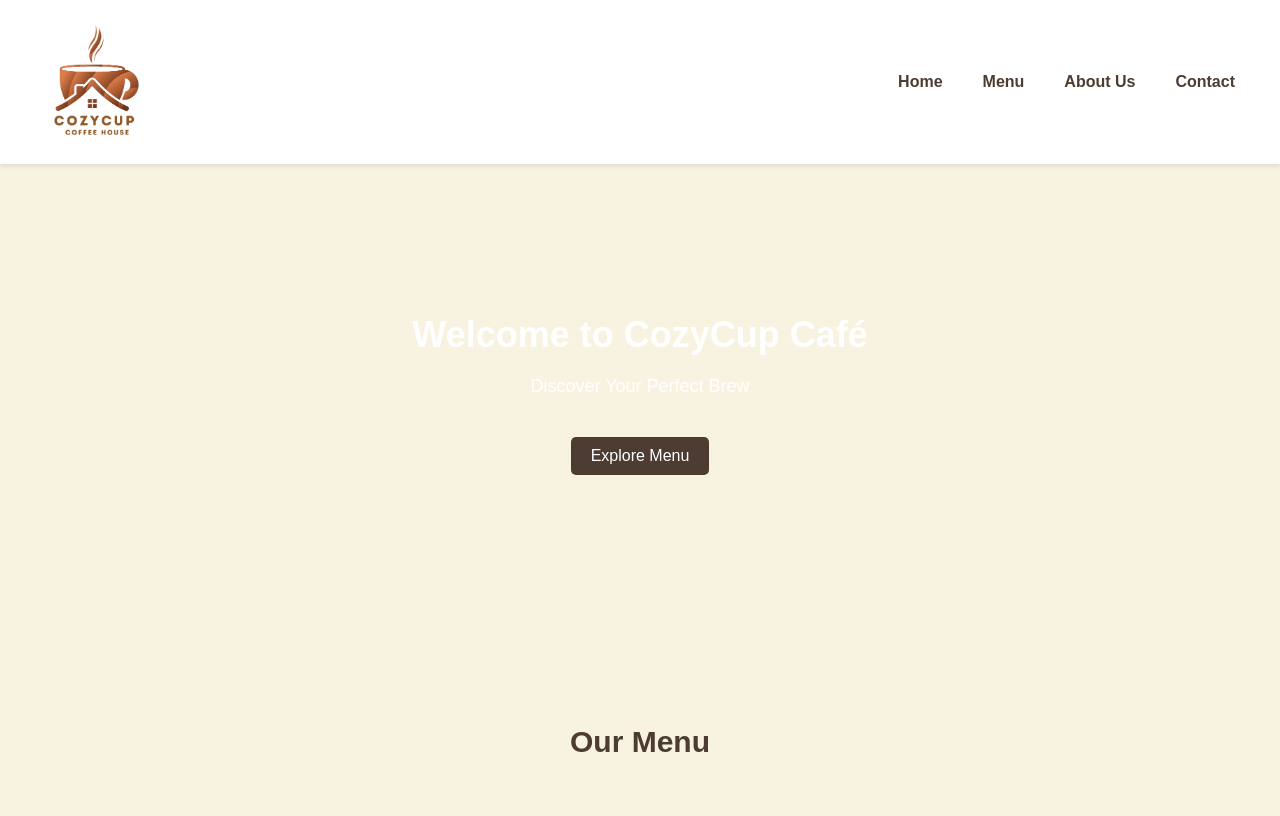
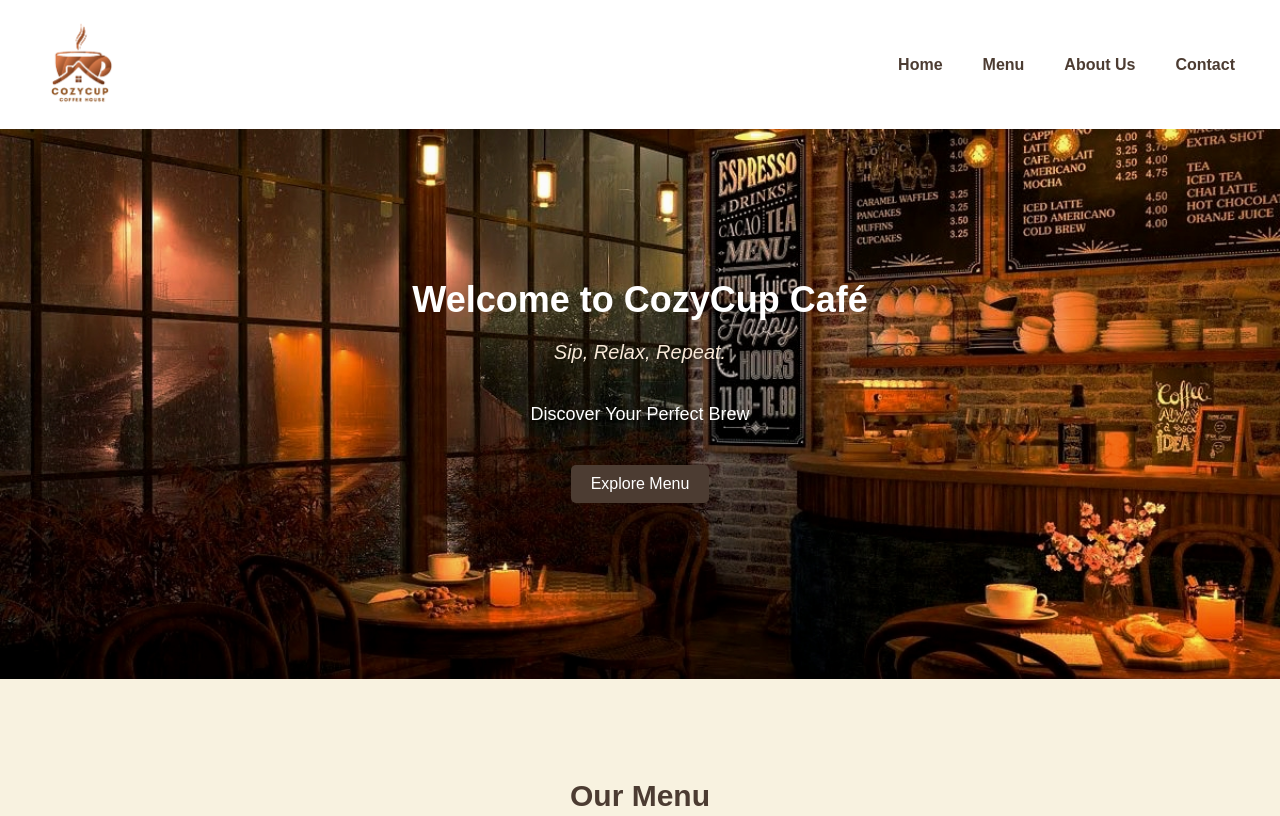
Before and after one commit to Enzxco/cozycup_secjadas-collantes, a plain HTML site: page index.html in a window 1280 px wide. Shown: the top 816 px of the page. Drawn offline with Linux system fonts and the light colour scheme.

Commit message:
hero section

```diff
--- a/css/styles.css
+++ b/css/styles.css
@@ -25,6 +25,7 @@ nav {
 
 .logo img {
     max-width: 100px;
+    max-height: 85px;
 }
 
 nav ul {
@@ -47,8 +48,6 @@ nav a:hover {
 .hero {
     text-align: center;
     padding: 150px 0;
-    background-image: url('hero-bg.jpg');
-    background-size: cover;
     color: white;
 }
 
@@ -60,6 +59,14 @@ nav a:hover {
 .hero p {
     font-size: 18px;
     margin-bottom: 40px;
+}
+
+.hero .tagline {
+    font-size: 20px;
+    margin-top: 10px;
+    color: #f8e9d8; /* A soft complementary color */
+    font-style: italic; /* Optional for a relaxed vibe */
+    text-shadow: 1px 1px 3px rgba(0, 0, 0, 0.5); /* Subtle text shadow */
 }
 
 .cta-button {
--- a/index.html
+++ b/index.html
@@ -21,8 +21,13 @@
         </nav>
     </header>
 
-    <section id="home" class="hero">
+    <section id="home" class="hero"
+    style="background-image: url('img/hero_bg.jpg');
+            background-size: cover;
+            background-position: center;
+            height: 250px; width: 100%;">
         <h1>Welcome to CozyCup Café</h1>
+        <p class="tagline">Sip, Relax, Repeat.</p>
         <p>Discover Your Perfect Brew</p>
         <a href="#menu" class="cta-button">Explore Menu</a>
     </section>
```
Also changed, not shown: hero_bg.jpg (deleted), img/hero-bg.jpg (deleted), img/hero_bg.jpg (added).
